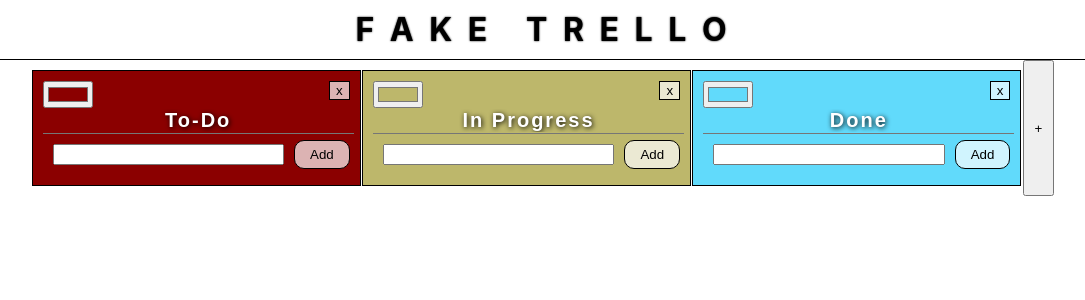
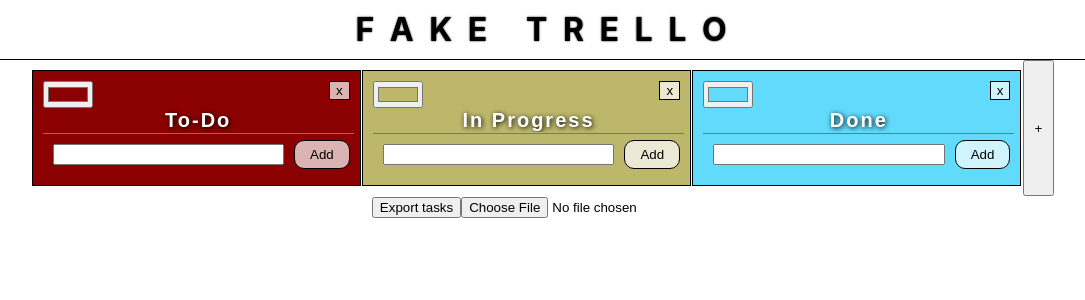
Before and after one commit to victorialo/faketrello, a React (Create React App) app: page / in a window 1280 px wide. Shown: the top 300 px of the page, without its empty margins (97-1182 px from the left). Built offline with nearby package versions, Linux system fonts and the light colour scheme.

Commit message:
can download and upload tasks now

```diff
--- a/src/App.js
+++ b/src/App.js
@@ -27,16 +27,51 @@ const NotTrello = styled.div`
 
 function App() {
   const [dark, setDark] = useState((localStorage.getItem('dark') === 'true') || false);
+  // const [stateVersion, setStateVersion] = useState(0);
   const toggleDarkMode = () => {
     const newStatus = !dark;
     setDark(newStatus);
     localStorage.setItem('dark', newStatus);
   }
+  const exportData = async () => {
+    const fileName = "tasksdata";
+    const data = JSON.stringify(localStorage);
+    console.log("data", data);
+    const blob = new Blob([data], {type:'application/json'});
+    const href = await URL.createObjectURL(blob);
+    const link = document.createElement('a');
+    link.href = href;
+    link.download = fileName + ".json";
+    console.log("link", link);
+    link.click();
+  }
+  const importData = (e) => {
+    // console.log("file", file);
+    // console.log("file", e.target.files[0]);
+    let reader = new FileReader();
+    reader.onload = (e) => {
+      console.log(e.target.result);
+      let data = JSON.parse(e.target.result);
+      // alert_data(obj.name, obj.family);
+      // let data = JSON.parse(file);
+      for (let key in data) {
+        if (data.hasOwnProperty(key)) {
+          localStorage[key] = data[key];
+        }
+      }
+    };
+    reader.readAsText(e.target.files[0]);
+    window.location.reload();
+    // setStateVersion(stateVersion+1);
+  }
+  // useEffect(() => {
+  //   window.location.reload();
+  // }, [localStorage]);
 
   return (
     <div className={`App ${!!dark ? 'dark' : ''}`}>
+      {/*  <img src={logo} className="App-logo" alt="logo" />*/}
       {/*<header className="App-header">*/}
-      {/*  <img src={logo} className="App-logo" alt="logo" />*/}
       {/*  <p>*/}
       {/*    Edit <code>src/App.js</code> and save to reload.*/}
       {/*  </p>*/}
@@ -53,8 +88,12 @@ function App() {
         F A K E &nbsp; T R E L L O
       </Title>
       <NotTrello>
+        {/*<Lists key={stateVersion}/>*/}
         <Lists/>
       </NotTrello>
+      <button onClick={exportData}>Export tasks</button>
+      {/*Import tasks*/}
+      <input type="file" accept={".json"} onChange={e=>importData(e)}/>
 
     </div>
   );
```
